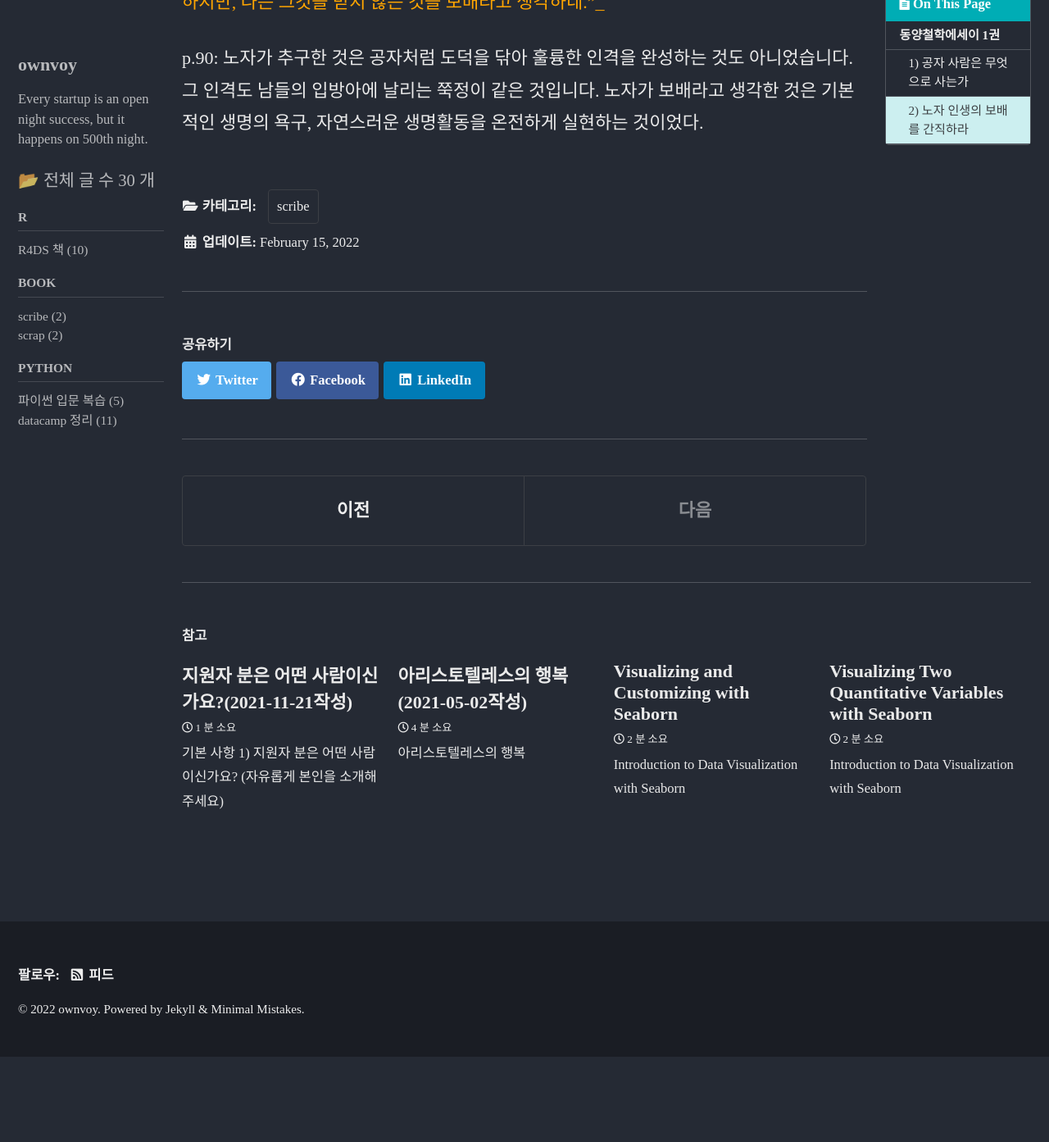
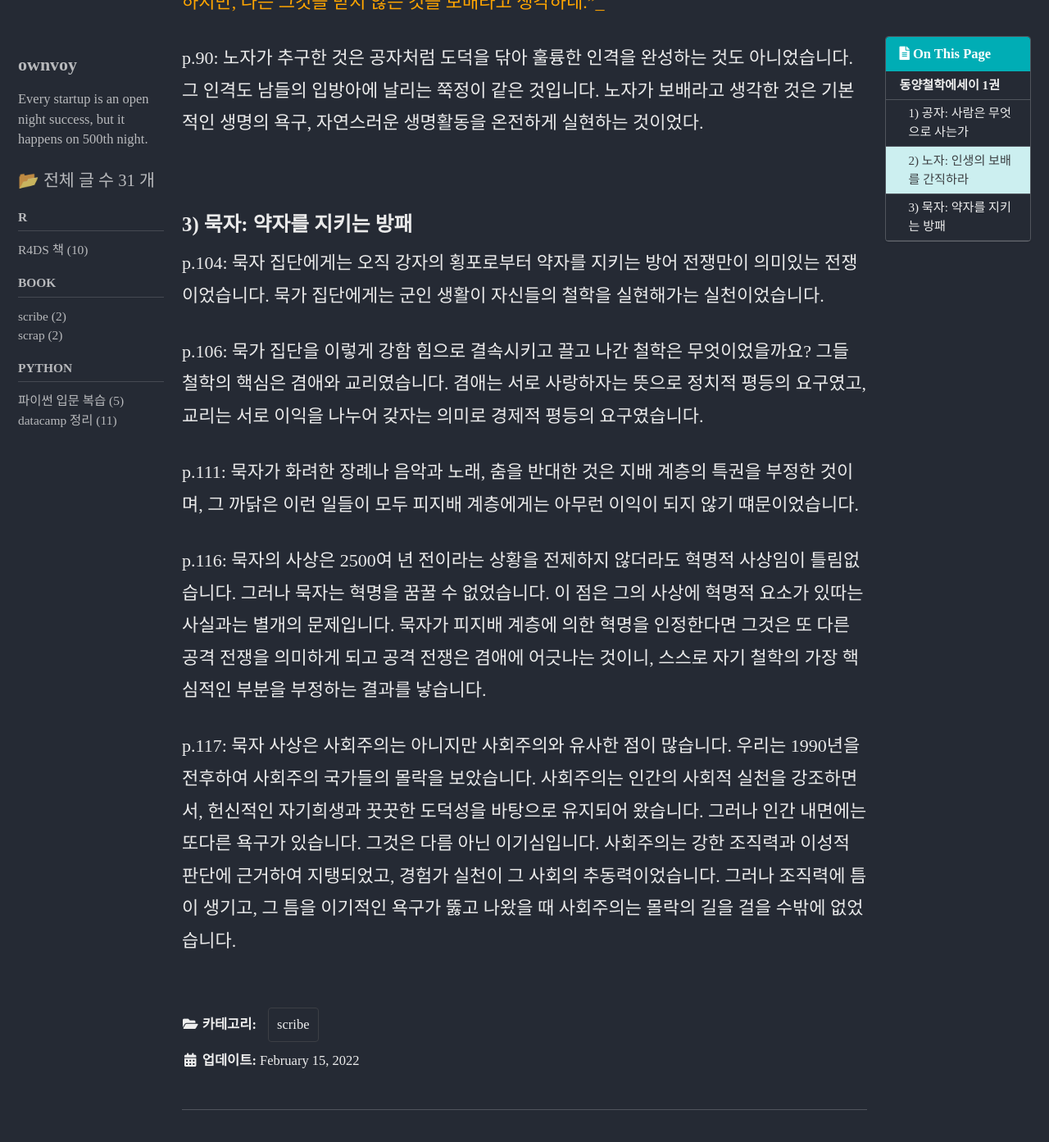
Before and after one commit to ownvoy/ownvoy.github.io, a Jekyll site: the page built from _posts/Book/scribe/2022-02-15-동양철학에세이.md, in a window 1280 px wide and 1400 px high, scrolled down 3324 px. Shown: the top 1393 px of the window at 82% size. Built offline with Jekyll 4.4.1, drawn with Linux system fonts in a browser that asks for light colours; cached includes are drawn as plain includes; some web fonts are replaced; before the commit the page ends 4613 px from its top, so only the background shows below that; some of the changed text lies outside the part shown.

Commit message:
오늘 공부

```diff
--- a/_posts/Book/scribe/2022-02-15-동양철학에세이.md
+++ b/_posts/Book/scribe/2022-02-15-동양철학에세이.md
@@ -10,7 +10,7 @@ date: 2022-02-15
 ---
 ## 동양철학에세이 1권
 
-### 1) 공자 사람은 무엇으로 사는가
+### 1) 공자: 사람은 무엇으로 사는가
 p.37: 공자의 위대성은 그가 성인이라는 데 있는 것이 아니라 __보통 사람__ 이었다는데에 의미가 있습니다.
 
 p.40: 농업 노동의 효율적 통제는 사실 대가족제의 효율적 통제를 뜻했습니다. 그런데 가장 중요한 것은 농사 경험이었고, 가장 경험이 많은 사람은 노인일 수밖에 없었습니다. 그래서 효율적인 통제를 위해 노인 중심의 대가족제 윤리인 종적 윤리, 즉 가부장적 윤리가 자리를 잡았습니다.  --아 겉은 부자 중심의 종적 윤리를 국가에 그대로 적용한 것이 봉건제였습니다.
@@ -29,7 +29,7 @@ p.61: 역사적으로 공자 사상은 봉건제 사회의 전제 군주제를
 
 p.62: 그런데 그러한 실천이 자기 마음속에서 만족을 얻는 것 외에 달리 __보상 받을 길이 없다는__ 점이 공자 사상의 비극입니다. 공자 사상에는 내세가 없습니다. 따라서 왜 그렇게 해야만 하는가하고 묻는다면, __그렇게 하는 것만이 인간다움을 실현하는 길__ 이기 때문이라는 대답밖에 들을 수 없습니다.  그러나 바로 여기에 공자 사상의 강점이 있습니다. 어떤 일을 할 때 그 일이 결과적으로 내게 이로울 것인가 해로울 것인가를 따지지 말고, __오직 옳으냐 그르냐__ 를 따지라는 것이 공자의 생각입니다. 그리고 옳다면, 비록 그 일을 하다 __해를 입을지라도 꼭 해야 하는__ 것이 사람다움을 이루는 길입니다. 공자 사상에는 행위에 대한 인과응보가 없습니다. 다만, 스스로 부끄럽지 않아야한다는 __당위__ 가 있을뿐입니다. 아무런 보상을 바라지 않고 그 당위를 따라간 많은 이들의 실천은 굽히지 않는 비판 정신으로 이어져 왔습니다.
 
-### 2) 노자 인생의 보배를 간직하라
+### 2) 노자: 인생의 보배를 간직하라
 
 p. 70: _모기가 물어 대면 밤새 잘 수가 없다. 지금 인의 도덕을 말하는 것은 귀찮게 인심을 어지럽혀 혼란만 더하는 것이다. 백조는 매일 목욕하지 않아도 희고, 까마귀는 매일 물들이지 않아도 검다. 하늘은 저절로 높고, 땅은 저절로 두껍고, 해와 달은 저절로 빛나고,별은 저절로 늘어서 있고, 초목은 본래 종류가 여럿이다. 거기에 다시 인의를 말할 필요가 있을까? 그것은 마치 북을 두드려 잃어버린 양을 찾는 것과 같다._
 
@@ -46,3 +46,16 @@ p.87: 원초적인 삶의 모습을 잃고 세상이 지혜와 총명의 격전
 p.89:_송나라의 한 시골 사람이 가공하지 않은 옥돌을 주워 대신인 자공에게 선물로 바치려 했다. 그런데 자공은 극구 받지 않았다. 그래서 그 사나이가 자공을 만나 말했다. "이것은 값비싼 보물입니다. 대신 같은 고귀한 분에게나 어울리는 것이지, 우리 같은 천한 자들이 가질 물건이 아닙니다. 그런데 어쨰서 거저라시는 겁니까?" 자공이 대답했다. <span style="color:orange">"자네는 옥돌을 보배라고 말하지만, 나는 그것을 받지 않는 것을 보배라고 생각하네."_
 
 p.90: 노자가 추구한 것은 공자처럼 도덕을 닦아 훌륭한 인격을 완성하는 것도 아니었습니다. 그 인격도 남들의 입방아에 날리는 쭉정이 같은 것입니다. 노자가 보배라고 생각한 것은 기본적인 생명의 욕구, 자연스러운 생명활동을 온전하게 실현하는 것이었다.
+<br>
+
+### 3) 묵자: 약자를 지키는 방패
+
+p.104: 묵자 집단에게는 오직 강자의 횡포로부터 약자를 지키는 방어 전쟁만이 의미있는 전쟁이었습니다. 묵가 집단에게는 군인 생활이 자신들의 철학을 실현해가는 실천이었습니다.
+
+p.106: 묵가 집단을 이렇게 강함 힘으로 결속시키고 끌고 나간 철학은 무엇이었을까요? 그들 철학의 핵심은 겸애와 교리였습니다. 겸애는 서로 사랑하자는 뜻으로 정치적 평등의 요구였고, 교리는 서로 이익을 나누어 갖자는 의미로 경제적 평등의 요구였습니다.
+
+p.111: 묵자가 화려한 장례나 음악과 노래, 춤을 반대한 것은 지배 계층의 특권을 부정한 것이며, 그 까닭은 이런 일들이 모두 피지배 계층에게는 아무런 이익이 되지 않기 떄문이었습니다.
+
+p.116: 묵자의 사상은 2500여 년 전이라는 상황을 전제하지 않더라도 혁명적 사상임이 틀림없습니다. 그러나 묵자는 혁명을 꿈꿀 수 없었습니다. 이 점은 그의 사상에 혁명적 요소가 있따는 사실과는 별개의 문제입니다. 묵자가 피지배 계층에 의한 혁명을 인정한다면 그것은 또 다른 공격 전쟁을 의미하게 되고 공격 전쟁은 겸애에 어긋나는 것이니, 스스로 자기 철학의 가장 핵심적인 부분을 부정하는 결과를 낳습니다.
+
+p.117: 묵자 사상은 사회주의는 아니지만 사회주의와 유사한 점이 많습니다. 우리는 1990년을 전후하여 사회주의 국가들의 몰락을 보았습니다. 사회주의는 인간의 사회적 실천을 강조하면서, 헌신적인 자기희생과 꿋꿋한 도덕성을 바탕으로 유지되어 왔습니다. 그러나 인간 내면에는 또다른 욕구가 있습니다. 그것은 다름 아닌 이기심입니다. 사회주의는 강한 조직력과 이성적 판단에 근거하여 지탱되었고, 경험가 실천이 그 사회의 추동력이었습니다. 그러나 조직력에 틈이 생기고, 그 틈을 이기적인 욕구가 뚫고 나왔을 때 사회주의는 몰락의 길을 걸을 수밖에 없었습니다.
```
Also changed, not shown: _posts/Mathematics/2022-02-21-오늘공부.md (added, +117 -0 lines).
